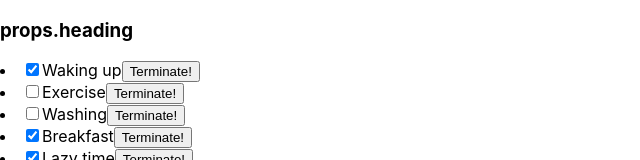
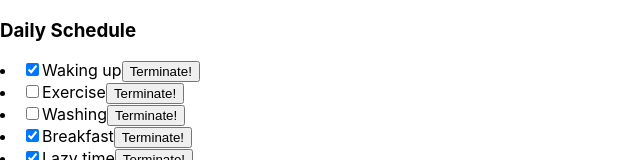
Before and after one commit to EugeneMorash/todolist-2, a React (Create React App) app: page / in a window 1280 px wide. Shown: the top 160 px of the page, without its empty margins (0-640 px from the left). Built offline with nearby package versions, Linux system fonts and the light colour scheme.

Commit message:
fixed: heading name

```diff
--- a/src/components/Todolist2.tsx
+++ b/src/components/Todolist2.tsx
@@ -24,7 +24,7 @@ export function Todolist2(props: Todolist2PropsType) {
     })
     return (
        <div>
-           <h3>props.heading</h3>
+           <h3>{props.heading}</h3>
            <div>
            {itemArr}
            </div>
```
